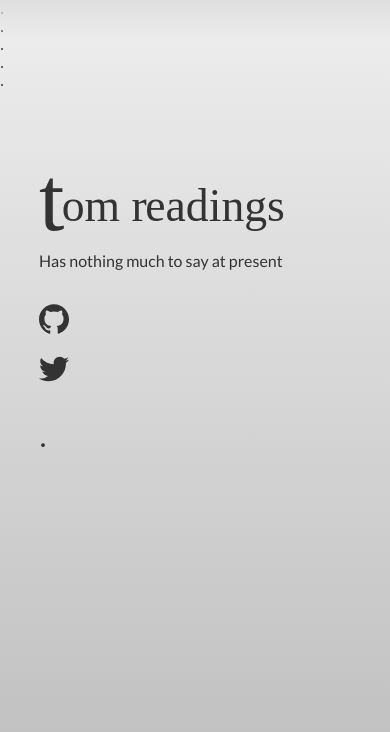
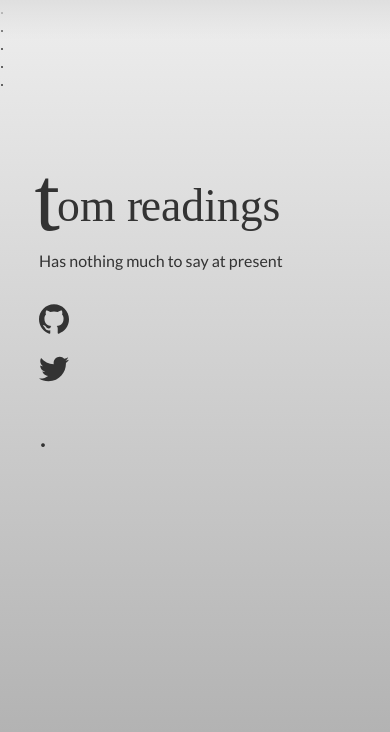
Before and after one commit to tombola/treadings-static, a plain HTML site: page index.html in a window 390 px wide. Drawn offline with Linux system fonts and the light colour scheme; a web font is replaced by a local one.

Commit message:
Larger fonts for mobile, shift heading

```diff
--- a/styles.css
+++ b/styles.css
@@ -20,7 +20,7 @@ html,
 body {
   width: 100%;
   height: 100%;
-  background: linear-gradient(#eee, #bbb);
+  background: linear-gradient(#eee, #aaa);
 }
 
 article {
@@ -28,6 +28,10 @@ article {
 }
 
 /* Site title */
+
+h1.site-title {
+  margin-left: -0.1em;
+}
 
 h1.site-title,
 h1.site-title span {
@@ -201,3 +205,9 @@ body {
     }
   }
 }
+
+@media (min-resolution: 150dpi) {
+  :root {
+    --base-font-size: 32px;
+  }
+}
```
